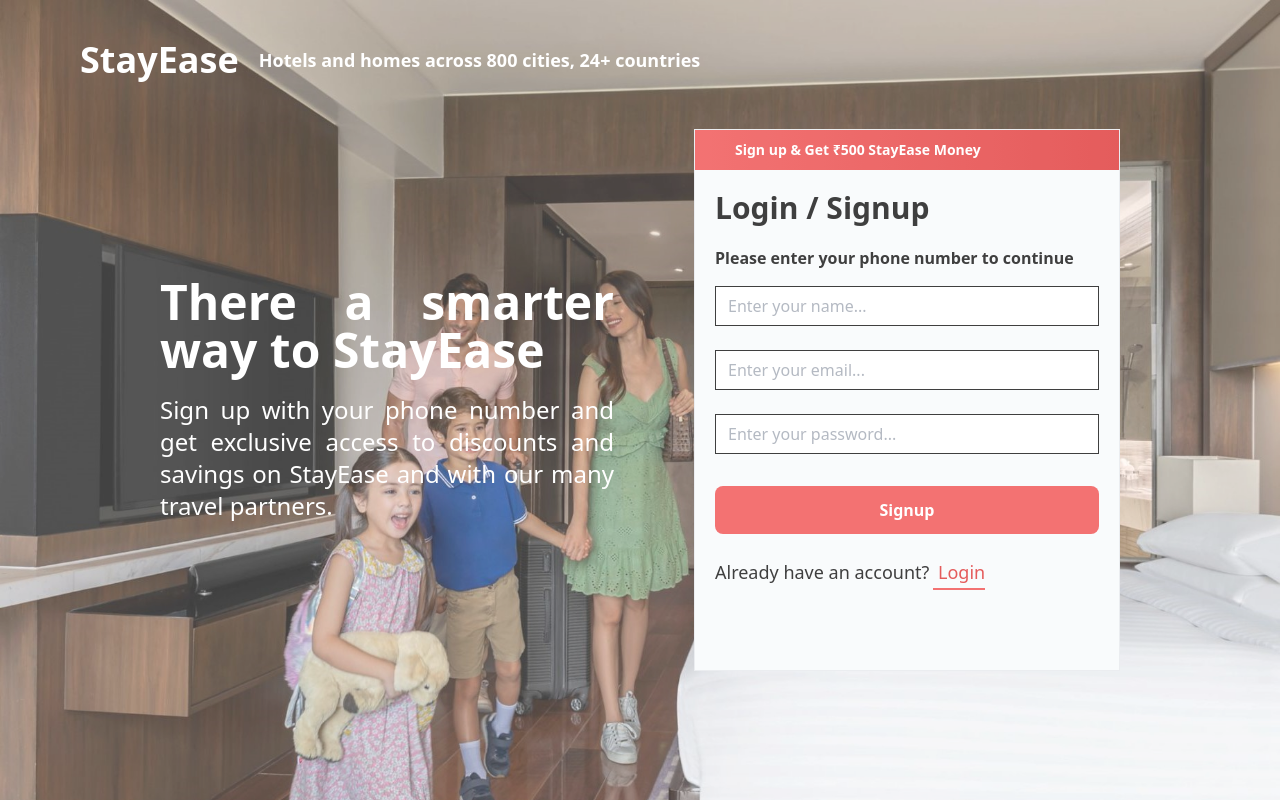
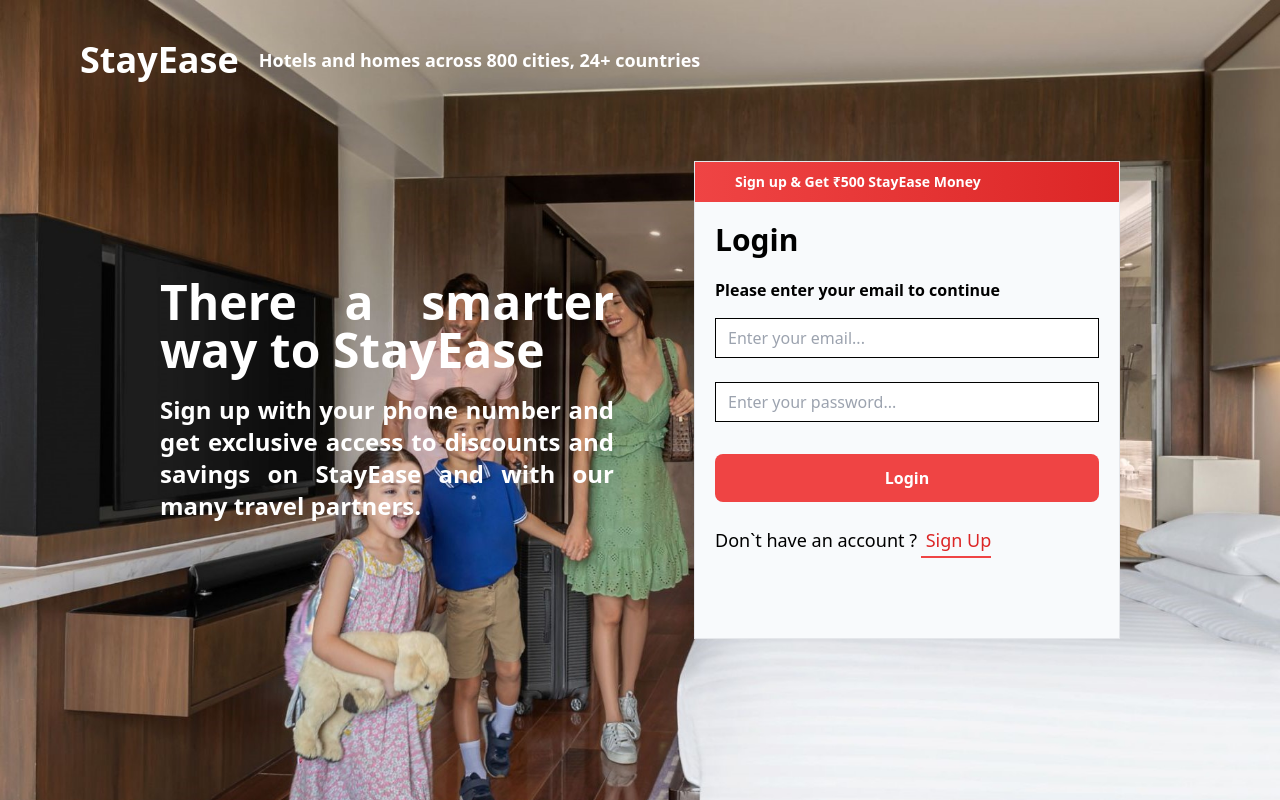
Before and after one commit to Subhajit-Bera/hotel-booking-system, a Next.js app: page /login in a window 1280 px wide. Built offline with nearby package versions, Linux system fonts and the light colour scheme.

Commit message:
Login and Register

```diff
--- a/pages/api/user/login.js
+++ b/pages/api/user/login.js
@@ -2,7 +2,6 @@
 import User from "@/models/user-model";
 import bcrypt from "bcrypt";
 import jwt from "jsonwebtoken";
-import { use } from "moongose/routes";
 
 export default async function handler(req, res) {
   if (req.method === "POST") {
--- a/pages/login.jsx
+++ b/pages/login.jsx
@@ -1,8 +1,55 @@
+"use client";
 import Head from "next/head";
+import { useState } from "react";
+import axios from "axios";
+import Cookies from "js-cookie";
+import { useRouter } from "next/router";
+import { ToastContainer, toast } from 'react-toastify';
+import 'react-toastify/dist/ReactToastify.css';
 
 const login = () => {
+    const [name, setName] = useState("");
+    const [email, setEmail] = useState("");
+    const [password, setPassword] = useState("");
+    const [login, setLogin] = useState(true);
+
+    const router = useRouter();
+
+    const handleSignup = async () => {
+        const res = await axios.post(`/api/user/register`, {
+            name,
+            email,
+            password,
+        });
+        if (res?.data) {
+            // console.log(res);
+            Cookies.set("user", res.data.token, { expires: 7 });
+            toast.success(res.data.msg);
+
+            router.back();
+        }
+    };
+
+    const handleToggle = () => {
+        setLogin(!login);
+    };
+
+    const handleLogin = async () => {
+        const res = await axios.post(`/api/user/login`, {
+            email,
+            password,
+        });
+        if (res?.data) {
+            Cookies.set("user", res.data.token, { expires: 7 });
+            // console.log(res);
+            toast.success(res.data.msg);
+            router.back();
+        }
+    };
+
+
     return (
-        <div className="flex h-screen justify-center items-center relative bg-login-background bg-no-repeat bg-cover opacity-75">
+        <div className="flex h-screen justify-center items-center relative bg-login-background bg-no-repeat bg-cover ">
             <Head>
                 <title>StayEase - Login !</title>
             </Head>
@@ -17,7 +64,7 @@
                     <p className=" font-bold text-5xl text-justify  text-white">
                         There a smarter way to StayEase
                     </p>
-                    <p className=" text-2xl mt-5 text-justify text-white">
+                    <p className=" text-2xl mt-5 text-justify text-white font-bold">
                         Sign up with your phone number and get exclusive access to
                         discounts and savings on StayEase and with our many travel
                         partners.
@@ -29,44 +76,60 @@
                     </p>
 
                     <div className="px-5">
-                        <h3 className=" text-3xl font-bold my-5">Login / Signup</h3>
+                        <h3 className=" text-3xl font-bold my-5">
+                            {login ? "Login" : "Signup"}
+
+                        </h3>
                         <p className=" font-bold text-md mb-1">
-                            Please enter your phone number to continue
+                            Please enter your email to continue
                         </p>
 
-                        <input
-                            type="text"
-                            placeholder="Enter your name..."
-                            className=" outline-none border my-3 border-black px-3 py-1 w-96 h-10"
-                        />
+                        {login ? ("") : (
+                            <input
+                                type="text"
+                                placeholder="Enter your name..."
+                                className=" outline-none border my-3 border-black px-3 py-1 w-96 h-10"
+                                onChange={(e) => setName(e.target.value)}
+
+                            />
+                        )
+                        }
+
                         <input
                             type="email"
                             placeholder="Enter your email..."
                             className=" outline-none border my-3 border-black px-3 py-1 w-96 h-10"
+                            onChange={(e) => setEmail(e.target.value)}
                         />
                         <input
                             type="password"
                             placeholder="Enter your password..."
                             className=" outline-none border my-3 border-black px-3 py-1 w-96 h-10"
+                            onChange={(e) => setPassword(e.target.value)}
                         />
 
                         <button
                             type="submit"
                             className=" w-96 h-12 text-md font-bold bg-red-500 hover:cursor-pointer hover:bg-red-600 text-white my-5 rounded-lg"
+                            onClick={login ? handleLogin : handleSignup}
                         >
-                            Signup
+                            {login ? "Login " : " Sign Up"}
                         </button>
                         <p className="my-1 text-lg">
-                            <span>Already have an account?</span>
-                            <span className=" ml-1 border-b-2 border-red-500 text-red-600 pb-1 hover:cursor-pointer">
+                            <span>
+                                {login ? "Don`t have an account ?" : "Already have an account ?"}
+                            </span>
+                            <span className=" ml-1 border-b-2 border-red-500 text-red-600 pb-1 hover:cursor-pointer"
+                                onClick={handleToggle}>
                                 {" "}
-                                Login
+                                {" "}
+                                {login ? "Sign Up" : "Login"}
                             </span>
                         </p>
-
                     </div>
                 </div>
             </div>
+            <ToastContainer />
         </div>
     )
 }
```
